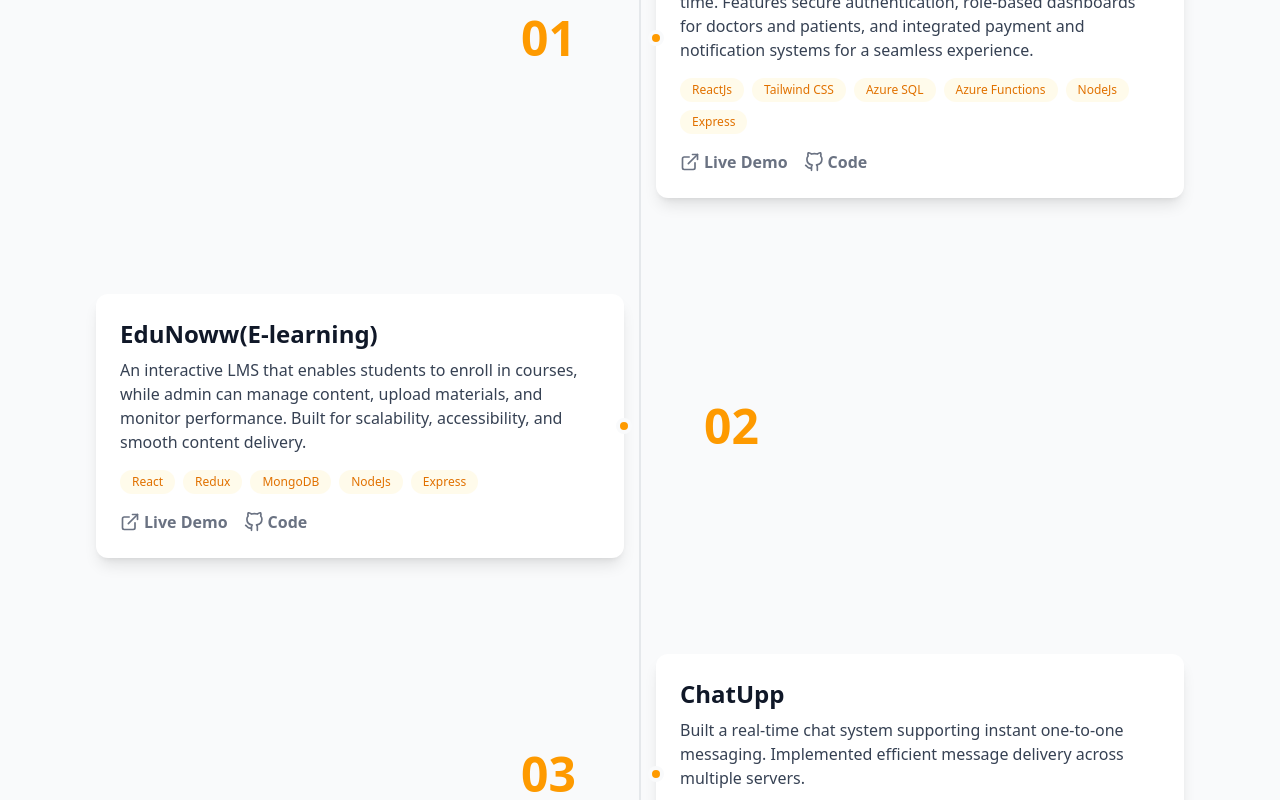
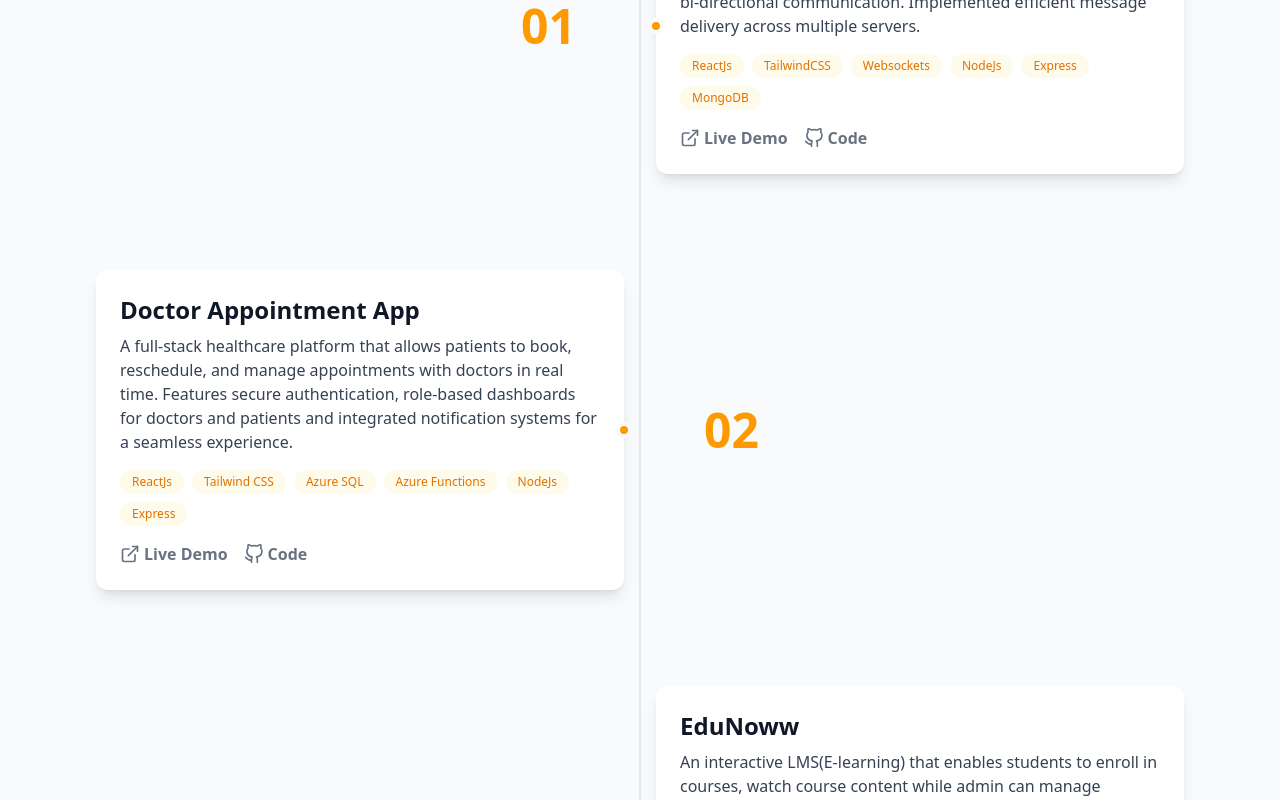
Before and after one commit to mohith0407/personnel-portfolio, a Next.js app: page / in a window 1280 px wide. Shown: the part 1760-2560 px from the top of the page. Built offline with nearby package versions, Linux system fonts and the light colour scheme.

Commit message:
Updated projects data

```diff
--- a/src/constants/Data.js
+++ b/src/constants/Data.js
@@ -55,29 +55,29 @@ const education = [
     },
 ];
 const projects_data = [
+    {
+      number: '01',
+      title: 'ChatUpp',
+      description: 'Built a real-time chat system supporting instant one-to-one and group messaging utilizing WebSockets for instant, low-latency, bi-directional communication. Implemented efficient message delivery across multiple servers.',
+      tags: ['ReactJs', 'TailwindCSS', 'Websockets','NodeJs','Express','MongoDB'],
+      liveLink: 'https://chat-buddies-three.vercel.app',
+      githubLink: 'https://github.com/mohith0407/chat-buddies',
+    },
   {
-    number: '01',
+    number: '02',
     title: 'Doctor Appointment App',
-    description: 'A full-stack healthcare platform that allows patients to book, reschedule, and manage appointments with doctors in real time. Features secure authentication, role-based dashboards for doctors and patients, and integrated payment and notification systems for a seamless experience.',
+    description: 'A full-stack healthcare platform that allows patients to book, reschedule, and manage appointments with doctors in real time. Features secure authentication, role-based dashboards for doctors and patients and integrated notification systems for a seamless experience.',
     tags: ['ReactJs', 'Tailwind CSS', 'Azure SQL', 'Azure Functions', 'NodeJs','Express'],
     liveLink: '#',
     githubLink: 'https://github.com/mohith0407/doctor-appointment-using-azurehttps://github.com/mohith0407/doctor-appointment-using-azure',
   },
   {
-    number: '02',
-    title: 'EduNoww(E-learning)',
-    description: 'An interactive LMS that enables students to enroll in courses, while admin can manage content, upload materials, and monitor performance. Built for scalability, accessibility, and smooth content delivery.',
-    tags: ['React', 'Redux', 'MongoDB', 'NodeJs','Express'],
-    liveLink: 'http://edunoww.onrender.com',
+    number: '03',
+    title: 'EduNoww',
+    description: 'An interactive LMS(E-learning) that enables students to enroll in courses, watch course content while admin can manage content, upload materials, and monitor performance. Built for scalability, accessibility, and smooth content delivery.',
+    tags: ['React','TailwindCSS', 'Redux', 'MongoDB', 'NodeJs','Express'],
+    liveLink: 'https://edu-noww.vercel.app/',
     githubLink: 'https://github.com/mohith0407/EduNoww',
-  },
-  {
-    number: '03',
-    title: 'ChatUpp',
-    description: 'Built a real-time chat system supporting instant one-to-one messaging. Implemented efficient message delivery across multiple servers.',
-    tags: ['Next.js', 'TailwindCSS', 'Sass', 'Websocket','NodeJs','Express'],
-    liveLink: '#',
-    githubLink: 'https://github.com/mohith0407/ChatUpp',
   },
 ];
 
```
